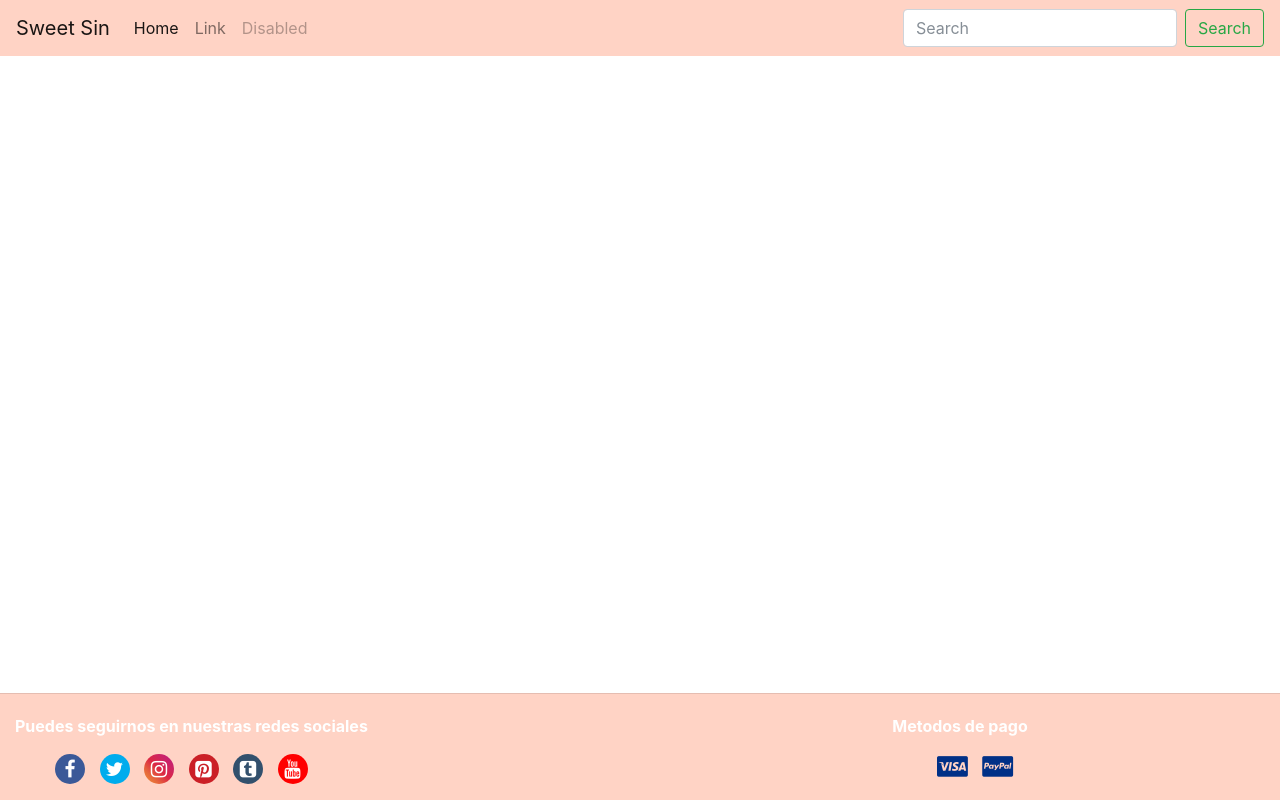
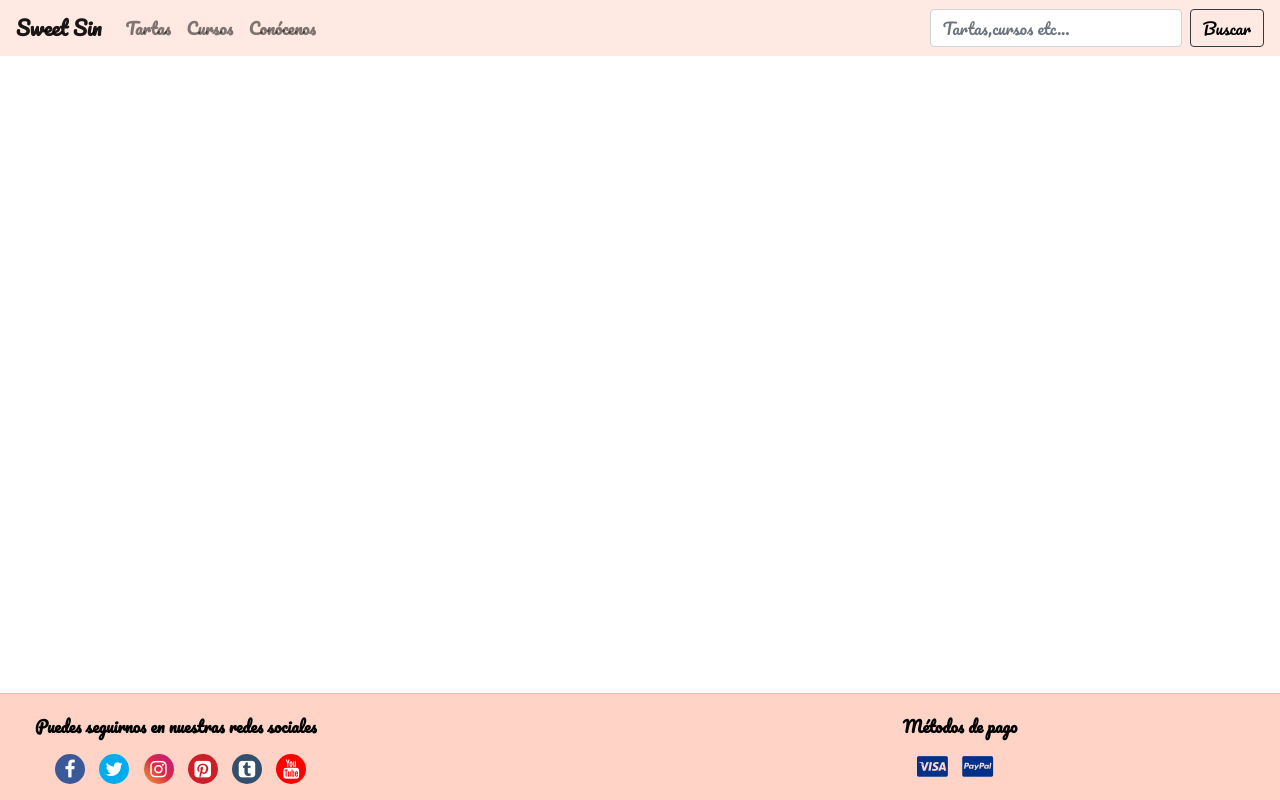
Before and after one commit to AdrianTovar/Proyecto-Cibeles, a PHP site: page /Home.html in a window 1280 px wide. Run offline with PHP 8.4, Linux system fonts and the light colour scheme; some libraries are stand-ins or nearby versions.

Commit message:
plantilla

```diff
--- a/Home.html
+++ b/Home.html
@@ -3,13 +3,13 @@
 <head>
     <title>Mi centro</title>
     <meta charset="UTF-8">
+    <meta name="viewport" content="width=device-width, initial-scale=1, shrink-to-fit=no">
     <meta name="viewport" content="width=device-width, initial-scale=1.0">
+    <link rel="stylesheet" href="estilos.css">
+    <link rel="stylesheet" href="https://maxcdn.bootstrapcdn.com/bootstrap/4.0.0-beta.2/css/bootstrap.min.css" integrity="sha384-PsH8R72JQ3SOdhVi3uxftmaW6Vc51MKb0q5P2rRUpPvrszuE4W1povHYgTpBfshb" crossorigin="anonymous">
     <link rel="stylesheet" href="https://maxcdn.bootstrapcdn.com/bootstrap/4.0.0/css/bootstrap.min.css" integrity="sha384-Gn5384xqQ1aoWXA+058RXPxPg6fy4IWvTNh0E263XmFcJlSAwiGgFAW/dAiS6JXm" crossorigin="anonymous">
     <link rel="stylesheet" href="https://cdnjs.cloudflare.com/ajax/libs/font-awesome/4.7.0/css/font-awesome.min.css">
-    <link rel="stylesheet" href="estilos.css">
-    <meta name="viewport" content="width=device-width, initial-scale=1, shrink-to-fit=no">
-    <!-- Bootstrap CSS -->
-    <link rel="stylesheet" href="https://maxcdn.bootstrapcdn.com/bootstrap/4.0.0-beta.2/css/bootstrap.min.css" integrity="sha384-PsH8R72JQ3SOdhVi3uxftmaW6Vc51MKb0q5P2rRUpPvrszuE4W1povHYgTpBfshb" crossorigin="anonymous">
+    <link href="https://fonts.googleapis.com/css?family=Pacifico" rel="stylesheet">
 </head>
 
 <body>
@@ -17,25 +17,25 @@
       <div class="row">
         <div class="header w-100">
           <nav class="navbar sticky-top navbar-expand-md navbar-light fixed-top ">
-            <a class="navbar-brand" href="#">Sweet Sin</a>
+            <a class="navbar-brand" href="Home.html">Sweet Sin</a>
             <button class="navbar-toggler" type="button" data-toggle="collapse" data-target="#navbarCollapse" aria-controls="navbarCollapse" aria-expanded="false" aria-label="Toggle navigation">
               <span class="navbar-toggler-icon"></span>
             </button>
             <div class="collapse navbar-collapse" id="navbarCollapse">
               <ul class="navbar-nav mr-auto">
-                <li class="nav-item active">
-                  <a class="nav-link" href="#">Home <span class="sr-only">(current)</span></a>
+                <li class="nav-item ">
+                  <a class="nav-link" href="#">Tartas <span class="sr-only">(current)</span></a>
                 </li>
                 <li class="nav-item">
-                  <a class="nav-link" href="#">Link</a>
+                  <a class="nav-link" href="#">Cursos</a>
                 </li>
                 <li class="nav-item">
-                  <a class="nav-link disabled" href="#">Disabled</a>
+                  <a class="nav-link" href="#">Conócenos</a>
                 </li>
               </ul>
               <form class="form-inline mt-2 mt-md-0">
-                <input class="form-control mr-sm-2" type="text" placeholder="Search" aria-label="Search">
-                <button class="btn btn-outline-success my-2 my-sm-0" type="submit">Search</button>
+                <input class="form-control mr-sm-2" type="text" placeholder="Tartas,cursos etc..." aria-label="Search">
+                <button class="btn btn-outline-dark btn-light my-2 my-sm-0" type="submit">Buscar</button>
               </form>
             </div>
           </nav>
@@ -57,7 +57,7 @@
           </ul>
           </div>
           <div class=" pago col-xl-6 col-lg-6 col-md-6 col-sm-6 col-6">
-            <p><b>Metodos de pago</b></p>
+            <p><b>Métodos de pago</b></p>
             <ul>
               <li><i class="fa fa-cc-visa"></i></li>
               <li><i class="fa fa-cc-paypal"></i></li>
--- a/estilos.css
+++ b/estilos.css
@@ -4,13 +4,17 @@ html{
 }
 body{
   margin-bottom: 80px;
-
+}
+.header{
+  font-family: 'Pacifico',cursive;
+  color: red;
 }
 .pie{
   position: absolute;
   bottom: 0;
   width: 100%;
-  color: white;
+  color: black;
+  font-family: 'Pacifico',cursive;
   /* height:80px;
   line-height: 80px; */
   background-color: #ffd3c5;
@@ -68,8 +72,14 @@ body{
 .social i:hover{
   background: black;
 }
+.social p{
+  padding-left: 20px;
+}
 .pago{
   text-align: center;
+}
+.pago ul{
+  padding: 0px;
 }
 .pago li{
   padding-right:10px;
@@ -78,5 +88,12 @@ body{
   font-size: 1.5em;
 }
 .navbar{
-  background-color: #ffd3c5;
+  background-color: #ffe9e2;
+  font-weight: bold;
 }
+.navbar button{
+  color:black;
+}
+.navbar button:hover{
+  background-color: #fff;
+}
```
